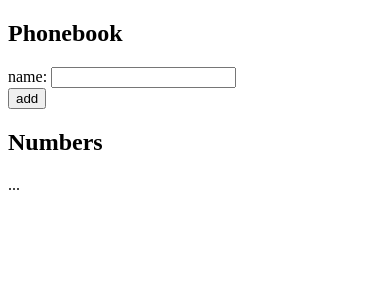
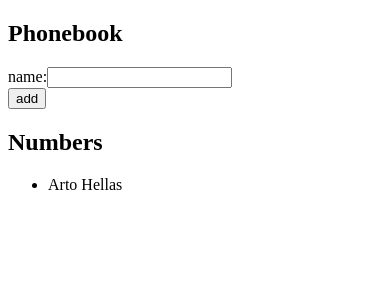
Before and after one commit to dryu99/full_stack_open, a React (Create React App) app in the folder part_2/phonebook/: page / in a window 390 px wide. Shown: the top 300 px of the page. Built offline with nearby package versions, Linux system fonts and the light colour scheme.

Commit message:
complete 'phonebook' exercise 2.6

```diff
--- a/part_2/phonebook/src/App.js
+++ b/part_2/phonebook/src/App.js
@@ -1,4 +1,5 @@
-import React, { useState } from 'react'
+import React, { useState } from 'react';
+import Person from './components/Person';
 
 const App = () => {
   const [ persons, setPersons] = useState([
@@ -6,19 +7,41 @@
   ])
   const [ newName, setNewName ] = useState('')
 
+  const handleNameChange = (event) => {
+    setNewName(event.target.value);
+  }
+
+  const addPerson = (event) => {
+    event.preventDefault();
+    var newPerson = {
+      name: newName
+    }
+
+    setPersons(persons.concat(newPerson));
+    setNewName('');
+  }
+
   return (
     <div>
       <h2>Phonebook</h2>
-      <form>
+      <form onSubmit={addPerson}>
         <div>
-          name: <input />
+          name:
+          <input
+            value={newName}
+            onChange={handleNameChange}
+          />
         </div>
         <div>
           <button type="submit">add</button>
         </div>
       </form>
       <h2>Numbers</h2>
-      ...
+      <ul>
+        {persons.map(person =>
+          <Person key={person.name} person={person}/>
+        )}
+      </ul>
     </div>
   )
 }
--- /dev/null
+++ b/part_2/phonebook/src/components/Person.js
@@ -0,0 +1,9 @@
+import React from "react";
+
+const Person = ({ person }) => {
+  return (
+    <li>{person.name}</li>
+  )
+}
+
+export default Person;
```
